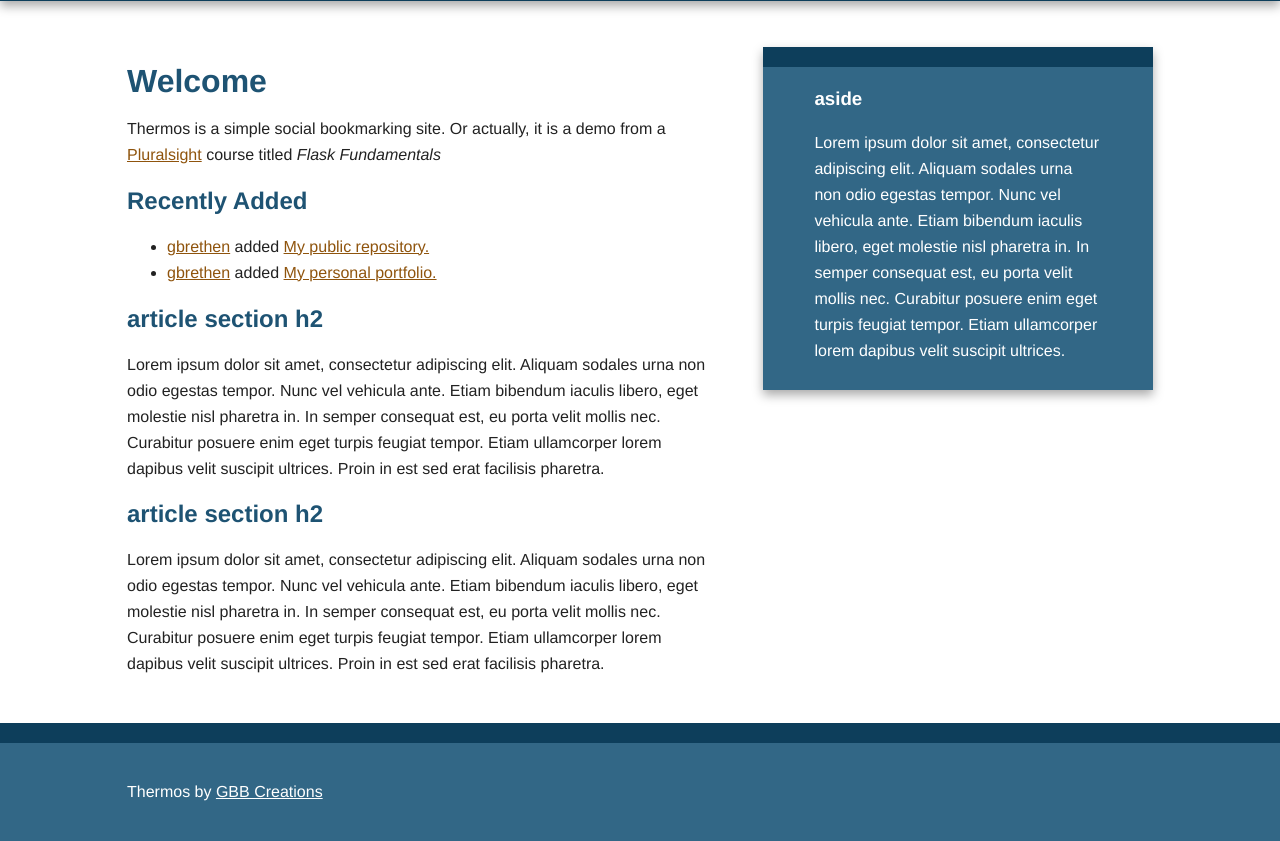
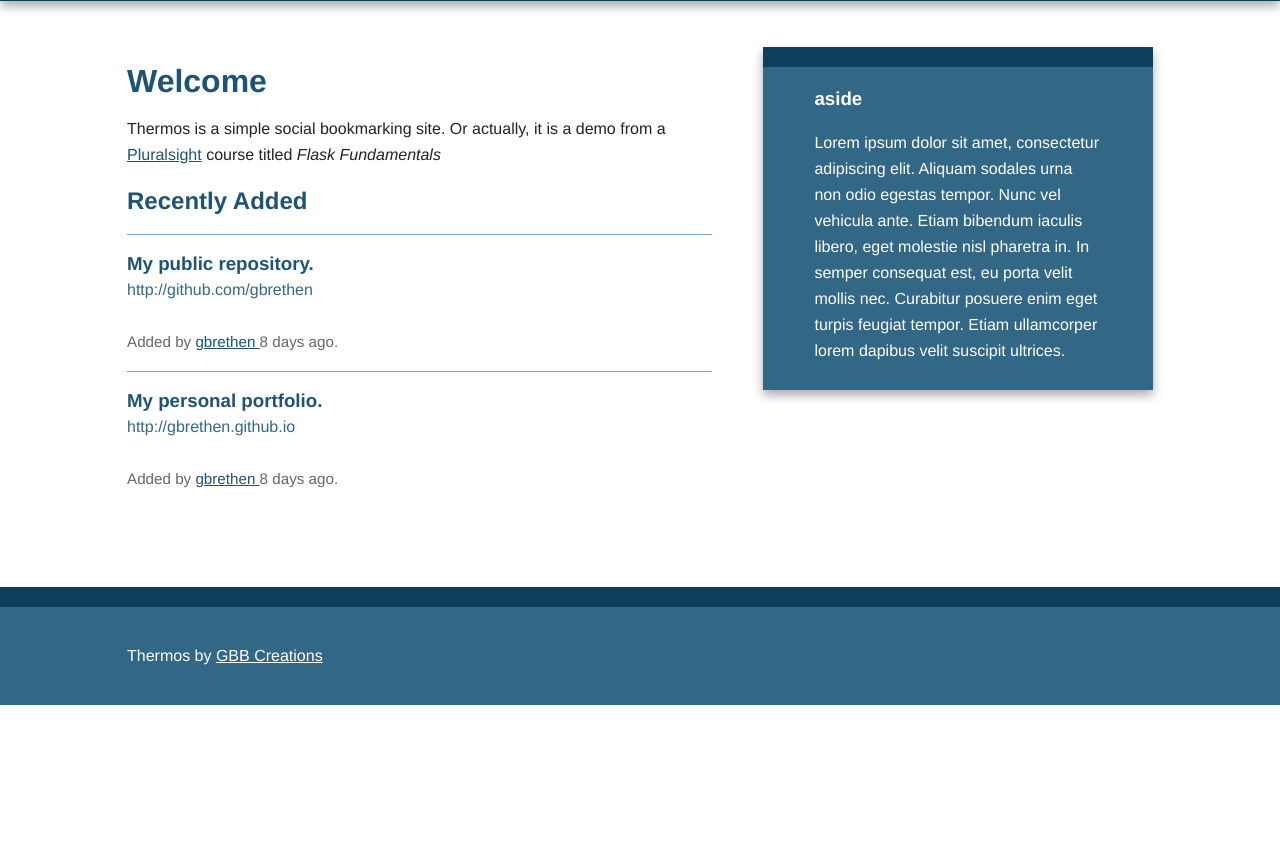
Before and after one commit to gbrethen/Thermos, a Flask app: page / in a window 1280 px wide. Shown: the part 95-936 px from the top of the page. After the commit the page ends 800 px from the top, so only its background shows below. Run offline with Flask 2, Linux system fonts and the light colour scheme; data comes from the database, SQL or seed files in the repository; some libraries are stand-ins or nearby versions.

Commit message:
add bookmark template and styling.

```diff
--- a/thermos/__init__.py
+++ b/thermos/__init__.py
@@ -3,6 +3,7 @@ import os
 from flask import Flask
 from flask_sqlalchemy import SQLAlchemy
 from flask_login import LoginManager
+from flask_moment import Moment
 
 basedir = os.path.abspath(os.path.dirname(__file__))
 
@@ -19,5 +20,8 @@ login_manager.session_protection = "strong"
 login_manager.login_view = "login"
 login_manager.init_app(app)
 
+# for displaying timestamps
+moment = Moment(app)
+
 import thermos.models
 import thermos.views
--- a/thermos/static/css/main.css
+++ b/thermos/static/css/main.css
@@ -220,10 +220,12 @@ button {
    ========================================================================== */
 
 a {
-    color: #8F540D;
+    color: #1E5373;
 }
 
-a:hover {
+a:hover,
+aside a:hover,
+aside a:visited:hover {
     color: #D39447;
 }
 
@@ -243,6 +245,39 @@ h6 {
 .main aside h3,
 footer h3 {
     color: white;
+}
+
+
+/* bookmark list styling */
+
+ul.bookmarks {
+    list-style: none none;
+    padding-left: 0;
+}
+
+ul.bookmarks li {
+    padding-bottom: .5em;
+    border-top: 1px solid #7EA6BF;
+    padding: 1em 0;
+}
+
+a.header {
+    color: #326786;
+    text-decoration: none;
+    display: block;
+}
+
+a.header h3 {
+    margin: 0 0;
+}
+
+div.info {
+    font-size: .95em;
+    color: #666;
+}
+
+span.editlinks {
+    float: right;
 }
 
 
--- a/thermos/templates/base.html
+++ b/thermos/templates/base.html
@@ -24,10 +24,11 @@
             <nav>
                 <ul>
                     <li><a href="{{ url_for('add') }}">Add URL</a></li>
-                    <li><a href="#">Sign Up</a></li>
-                    {% if current_user.is_authenticated() %}
+                    {% if current_user.is_authenticated %}
+                    <li><a href="{{ url_for('user', username=current_user.username) }}">My Links</a></li>
                     <li><a href="{{ url_for('logout') }}">Sign Out</a></li>
                     {% else %}
+                    <li><a href="{{ url_for('signup') }}">Sign Up</a></li>
                     <li><a href="{{ url_for('login') }}">Sign In</a></li>
                     {% endif %}
                 </ul>
@@ -66,12 +67,7 @@
         </footer>
     </div>
 
-    <script src="//ajax.googleapis.com/ajax/libs/jquery/1.11.2/jquery.min.js"></script>
-    <script>
-        window.jQuery || document.write('<script src="../static/js/vendor/jquery-1.11.2.min.js"><\/script>')
-    </script>
-
-    <script src="../static/js/main.js"></script>
+    {{ moment.include_jquery() }} {{ moment.include_moment() }}
 </body>
 
 </html>
--- /dev/null
+++ b/thermos/templates/bookmark_list.html
@@ -0,0 +1,19 @@
+<ul class="bookmarks">
+    {% for bookmark in bookmarks %}
+    <li>
+        <a class="header" href="{{ bookmark.url }}">
+            <h3 class="description">
+                {{ bookmark.description|truncate(50, killwords=True) }}
+            </h3>
+            <span class="url">
+                    {{ bookmark.url|truncate(50, killwords=True) }}
+                </span>
+        </a>
+        <div class="info">
+            <br /> Added by <a href="{{ url_for('user', username=bookmark.user.username) }}">
+                    {{ bookmark.user.username }}
+                </a> {{ moment(bookmark.date).fromNow() }}.
+        </div>
+    </li>
+    {% endfor %}
+</ul>
--- a/thermos/templates/index.html
+++ b/thermos/templates/index.html
@@ -6,24 +6,8 @@
     </header>
     <section>
         <h2>Recently Added</h2>
-        {% if new_bookmarks %}
-        <ul>
-            {% for bm in new_bookmarks %}
-            <li><a href="{{ url_for('user', username=bm.user.username) }}">{{ bm.user.username }}</a> added <a href="{{ bm.url }}">{{ bm.description }}</a></li>
-            {% endfor %}
-        </ul>
-        {% else %}
+        {% if new_bookmarks.count() > 0 %} {% with bookmarks=new_bookmarks %} {% include "bookmark_list.html" %} {% endwith %} {% else %}
         <p>No bookmarks yet.</p> {% endif %}
-    </section>
-    <section>
-        <h2>article section h2</h2>
-        <p>Lorem ipsum dolor sit amet, consectetur adipiscing elit. Aliquam sodales urna non odio egestas tempor. Nunc vel vehicula ante. Etiam bibendum iaculis libero, eget molestie nisl pharetra in. In semper consequat est, eu porta velit mollis nec. Curabitur
-            posuere enim eget turpis feugiat tempor. Etiam ullamcorper lorem dapibus velit suscipit ultrices. Proin in est sed erat facilisis pharetra.</p>
-    </section>
-    <section>
-        <h2>article section h2</h2>
-        <p>Lorem ipsum dolor sit amet, consectetur adipiscing elit. Aliquam sodales urna non odio egestas tempor. Nunc vel vehicula ante. Etiam bibendum iaculis libero, eget molestie nisl pharetra in. In semper consequat est, eu porta velit mollis nec. Curabitur
-            posuere enim eget turpis feugiat tempor. Etiam ullamcorper lorem dapibus velit suscipit ultrices. Proin in est sed erat facilisis pharetra.</p>
     </section>
 </article>
 {% endblock %}
--- a/thermos/views.py
+++ b/thermos/views.py
@@ -1,5 +1,5 @@
 from flask import Flask, render_template, url_for, request, redirect, flash
-from flask_login import login_required, login_user, current_user
+from flask_login import login_required, login_user, logout_user, current_user
 
 from thermos import app
 from thermos import db
@@ -55,6 +55,17 @@ def logout():
     logout_user()
     return redirect(url_for('index'))
 
+@app.route("/signup", methods=["GET", "POST"])
+def signup():
+    form = SignupForm()
+    if form.validate_on_submit():
+        user = User(email=form.email.data, username=form.username.data, password=form.password.data)
+        db.session.add(user)
+        db.session.commit()
+        flash(f'Welcome, {user.username}! Please login.')
+        return redirect(url_for('login'))
+    return render_template("signup.html", form=form)
+
 @app.errorhandler(404)
 def page_not_found(e):
     return render_template('404.html'), 404
```
Also changed, not shown: thermos/forms.py (+16 -3 lines), thermos/templates/signup.html (added, +18 -0 lines), thermos/templates/user.html (+1 -10 lines).
